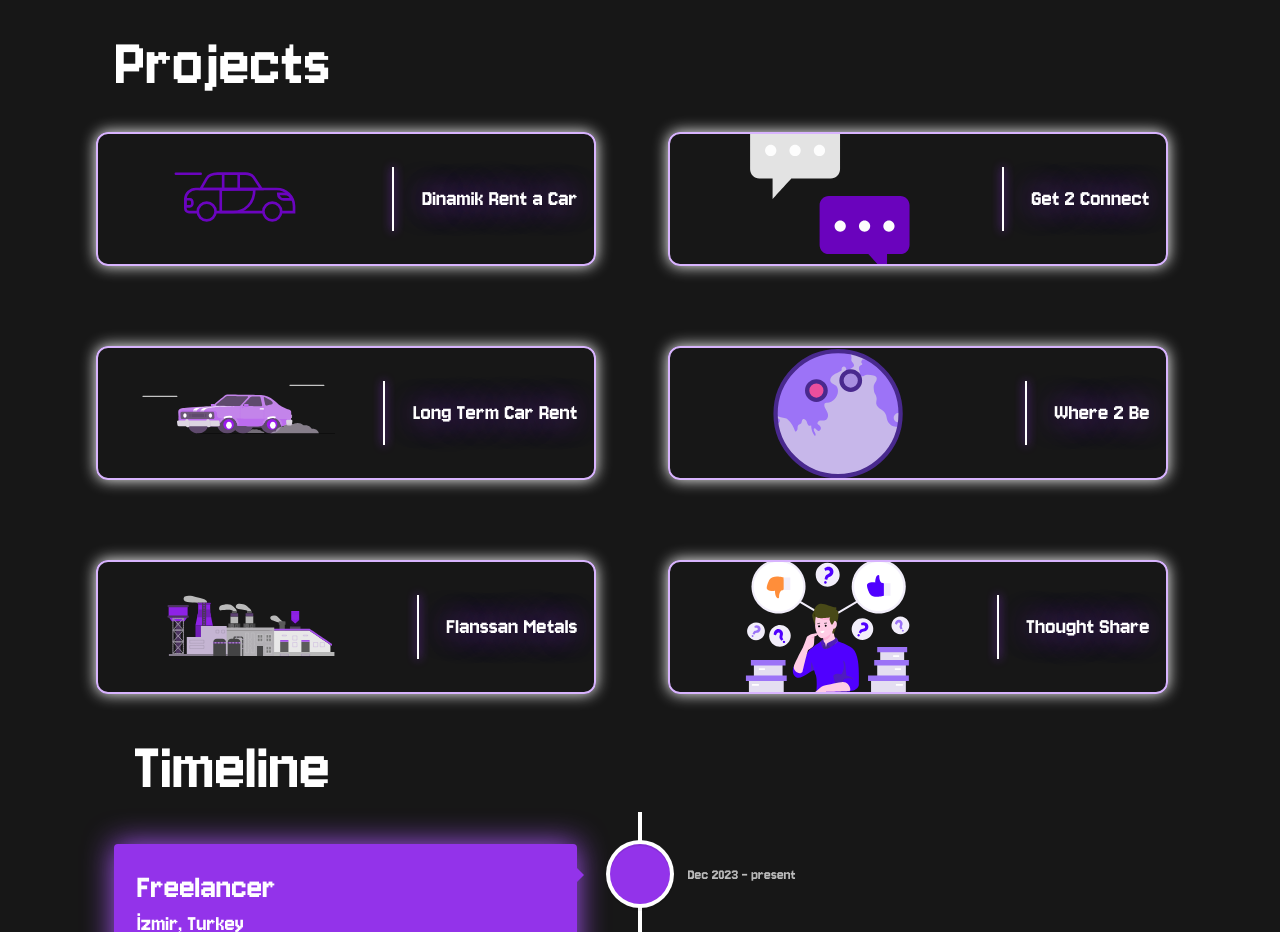
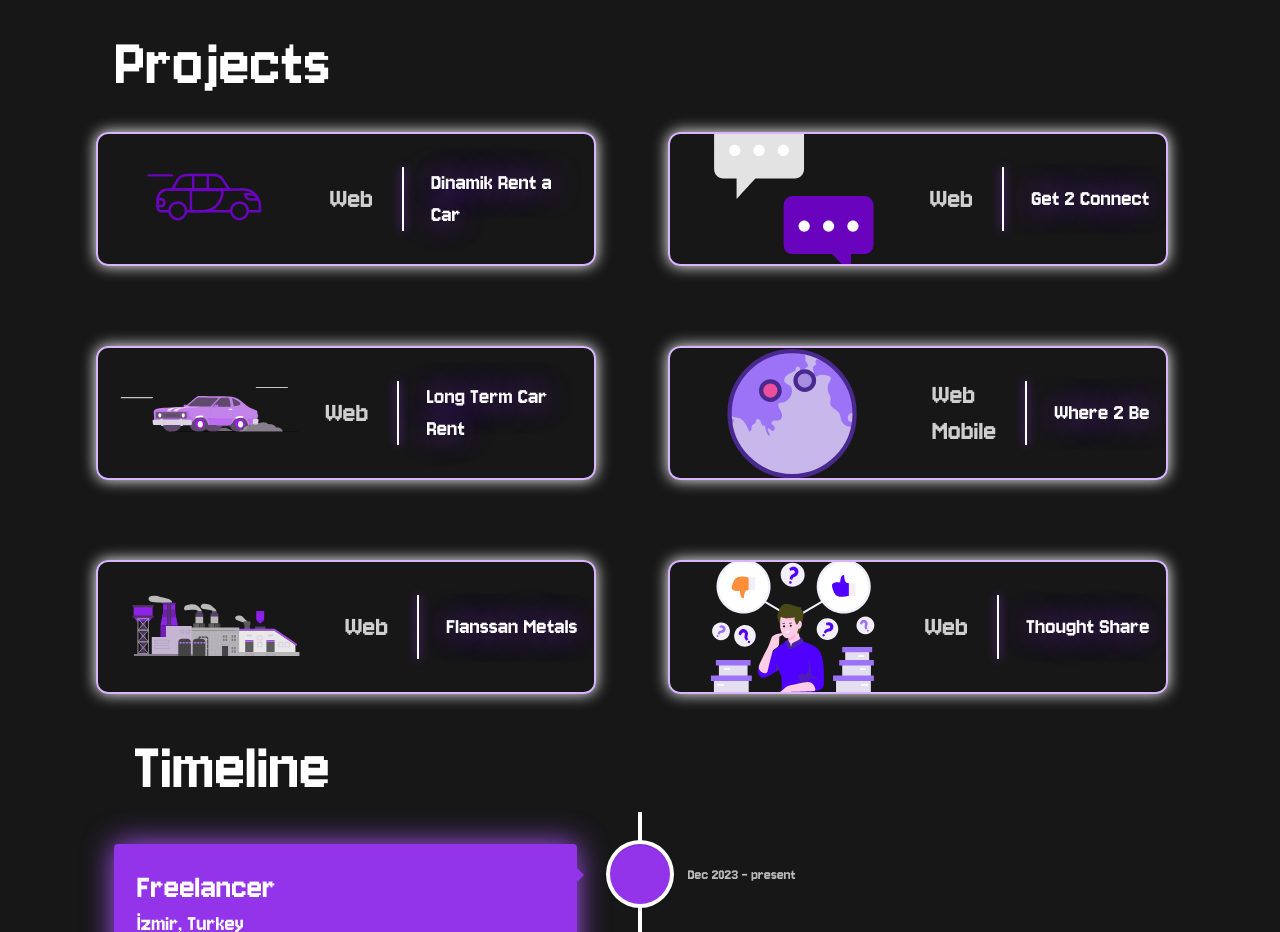
Before and after one commit to kaankirman/my-portfolio, a Next.js app: page / in a window 1280 px wide. Shown: the part 900-1832 px from the top of the page. Built offline with nearby package versions, Linux system fonts and the light colour scheme.

Commit message:
project card change

```diff
--- a/src/app/page.tsx
+++ b/src/app/page.tsx
@@ -167,7 +167,7 @@ export default function Page() {
                 key={project.name}
                 name={project.name}
                 data={project.data}
-                url={project.url}
+                web={project.web}
               />
             ))}
           </div>
@@ -177,7 +177,8 @@ export default function Page() {
                 key={project.name}
                 name={project.name}
                 data={project.data}
-                url={project.url}
+                web={project.web}
+                mobile={project.mobile}
               />
             ))}
           </div>
--- a/src/app/utils/constants.ts
+++ b/src/app/utils/constants.ts
@@ -9,17 +9,17 @@ export const projectsColOne = [
   {
     name: "Dinamik Rent a Car",
     data: dinamikLottie,
-    url: "https://dinamikrentacar.vercel.app/",
+    web: "https://dinamikrentacar.vercel.app/",
   },
   {
     name: "Long Term Car Rent",
     data: uzunDonemLottie,
-    url: "https://uzundonemkirala.vercel.app/",
+    web: "https://uzundonemkirala.vercel.app/",
   },
   {
     name: "Flanssan Metals",
     data: flanssanLottie,
-    url: "https://flanssan-kaan-kirmans-projects.vercel.app/",
+    web: "https://flanssan-kaan-kirmans-projects.vercel.app/",
   },
 ];
 
@@ -27,17 +27,18 @@ export const projectsColTwo = [
   {
     name: "Get 2 Connect",
     data: messageLottie,
-    url: "https://github.com/kaankirman/Whatsapp-Clone",
+    web: "https://github.com/kaankirman/Whatsapp-Clone",
   },
   {
     name: "Where 2 Be",
     data: worldLottie,
-    url: "https://github.com/kaankirman/Where2beWebVersion",
+    web: "https://github.com/kaankirman/Where2beWebVersion",
+    mobile:"https://github.com/kaankirman/Where2beFinal"
   },
   {
     name: "Thought Share",
     data: thoughtShareLottie,
-    url: "https://github.com/kaankirman/thoughtshare",
+    web: "https://github.com/kaankirman/thoughtshare",
   },
 ];
 
--- a/src/components/ProjectCard.tsx
+++ b/src/components/ProjectCard.tsx
@@ -5,15 +5,18 @@ import Lottie from "react-lottie";
 interface ProjectCardProps {
   data: any;
   name: string;
-  url: string;
+  web: string;
+  mobile?: string;
 }
 
-const ProjectCard: React.FC<ProjectCardProps> = ({ data, name,url }) => {
+const ProjectCard: React.FC<ProjectCardProps> = ({
+  data,
+  name,
+  web,
+  mobile,
+}) => {
   return (
-    <Link
-      href={url}
-      className="flex flex-row rounded-xl overflow-hidden w-[500px] border-2 transition duration-300 border-purple-300 items-center px-4 gap-7 cursor-pointer hover:border-white hover:scale-110 button-hover"
-    >
+    <div className="flex flex-row rounded-xl overflow-hidden w-[500px] border-2 transition duration-300 border-purple-300 items-center px-4 gap-7 hover:border-white hover:scale-110 button-hover">
       <Lottie
         options={{
           loop: true,
@@ -27,7 +30,12 @@ const ProjectCard: React.FC<ProjectCardProps> = ({ data, name,url }) => {
         speed={0.5}
         height={130}
         width={200}
+        style={{ cursor:"default"}}
       />
+      <div className="flex flex-col">
+        <Link href={web} className="text-3xl text-white cursor-pointer transition duration-300 hover:text-purple-600 hover:translate-x-1 animate-pulse" >Web</Link>
+        {mobile && <Link href={mobile} className="text-3xl text-white cursor-pointer transition duration-300 hover:text-purple-600 hover:translate-x-1 animate-pulse">Mobile</Link>}
+      </div>
       <div
         className="w-[2px] h-16 bg-white"
         style={{ boxShadow: "0 0 10px #9333ea" }}
@@ -40,7 +48,7 @@ const ProjectCard: React.FC<ProjectCardProps> = ({ data, name,url }) => {
       >
         {name}
       </h1>
-    </Link>
+    </div>
   );
 };
 
```
Also changed, not shown: src/app/globals.css (+6 -4 lines).
